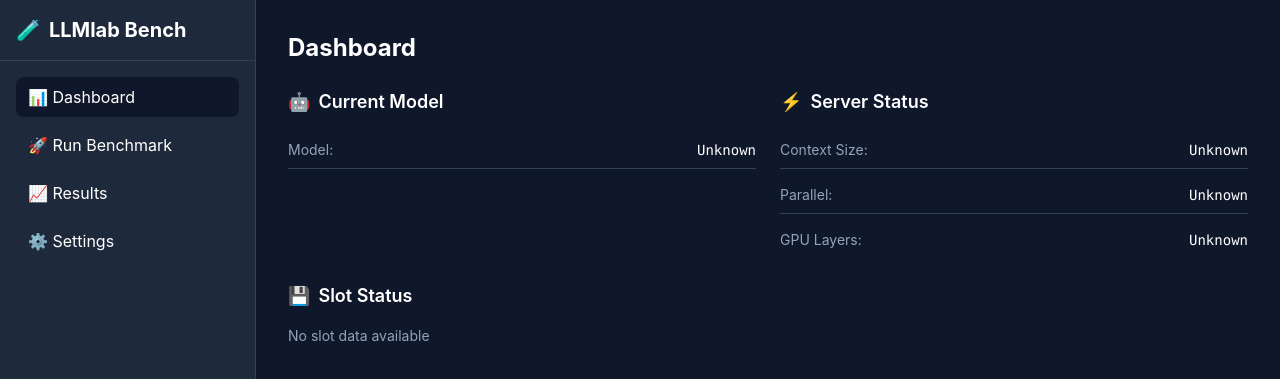
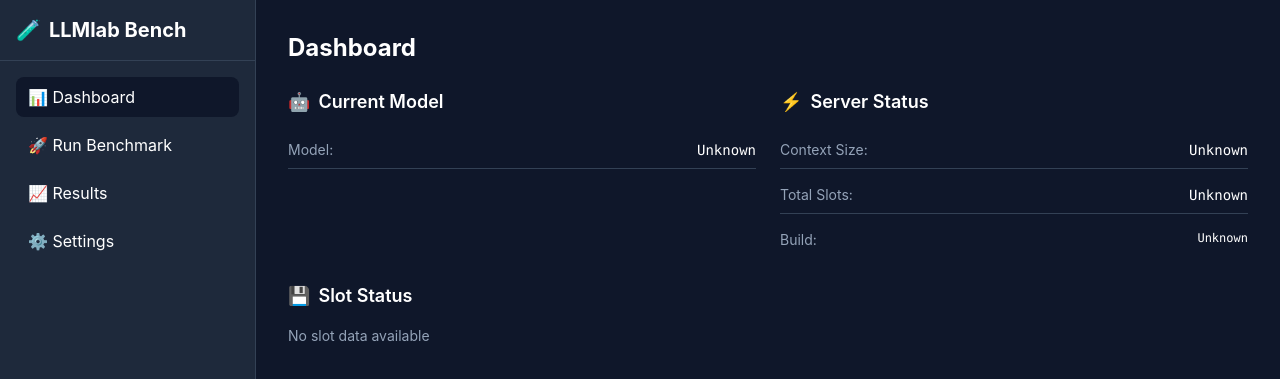
Before and after one commit to githabideri/llmlab, a FastAPI app: page / in a window 1280 px wide. Shown: the top 379 px of the page. Run offline with FastAPI, Linux system fonts and the light colour scheme; data that the repository does not hold is empty; some libraries are stand-ins or nearby versions.

Commit message:
Fix server settings extraction to use correct API fields
- Use default_generation_settings.n_ctx for context size
- Use model_alias instead of non-existent model field
- Use total_slots instead of n_parallel
- Add build info display
- Update frontend to match new data structure

```diff
--- a/web/app.py
+++ b/web/app.py
@@ -90,13 +90,10 @@ async def get_models():
     model_name = "Unknown"
     if server_info:
         # Try to extract model name from server props
-        model_name = server_info.get("default_generation_settings", {}).get("model", "Unknown")
+        model_name = server_info.get("model_alias", "Unknown")
         if model_name == "Unknown":
-            # Fallback to any model field
-            for key in ["model", "model_alias", "model_path"]:
-                if key in server_info:
-                    model_name = server_info[key]
-                    break
+            # Fallback to model_path
+            model_name = server_info.get("model_path", "Unknown")
 
     return {
         "current_model": model_name,
@@ -113,11 +110,12 @@ async def get_settings():
     # Extract relevant settings
     settings = {}
     if server_info:
+        default_gen = server_info.get("default_generation_settings", {})
         settings = {
-            "ctx_size": server_info.get("n_ctx", "Unknown"),
-            "n_parallel": server_info.get("n_parallel", "Unknown"),
-            "n_gpu_layers": server_info.get("n_gpu_layers", "Unknown"),
-            "model": server_info.get("model", "Unknown")
+            "ctx_size": default_gen.get("n_ctx", "Unknown"),
+            "total_slots": server_info.get("total_slots", "Unknown"),
+            "model": server_info.get("model_alias", "Unknown"),
+            "build": server_info.get("build_info", "Unknown")
         }
 
     return settings
--- a/web/templates/index.html
+++ b/web/templates/index.html
@@ -352,18 +352,19 @@
                 // Update server status
                 const serverStatus = document.getElementById('server-status');
                 const info = data.server_info;
+                const defaultGen = info.default_generation_settings || {};
                 serverStatus.innerHTML = `
                     <div class="flex justify-between py-2 border-b border-dark-border">
                         <span class="text-slate-400">Context Size:</span>
-                        <span class="font-mono">${info.n_ctx || 'Unknown'}</span>
+                        <span class="font-mono">${defaultGen.n_ctx || 'Unknown'}</span>
                     </div>
                     <div class="flex justify-between py-2 border-b border-dark-border">
-                        <span class="text-slate-400">Parallel:</span>
-                        <span class="font-mono">${info.n_parallel || 'Unknown'}</span>
+                        <span class="text-slate-400">Total Slots:</span>
+                        <span class="font-mono">${info.total_slots || 'Unknown'}</span>
                     </div>
                     <div class="flex justify-between py-2">
-                        <span class="text-slate-400">GPU Layers:</span>
-                        <span class="font-mono">${info.n_gpu_layers || 'Unknown'}</span>
+                        <span class="text-slate-400">Build:</span>
+                        <span class="font-mono text-xs">${info.build_info || 'Unknown'}</span>
                     </div>
                 `;
 
```
